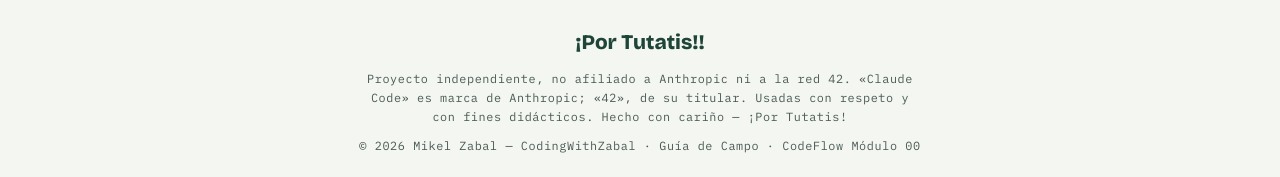
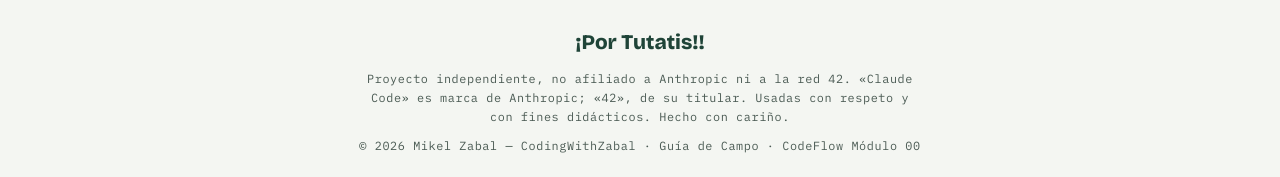
Before and after one commit to zabal42/CodeFlowModule00_SP, a plain HTML site: page docs/guia/guia-campo-index.html in a window 1280 px wide. Shown: the part 2950-3127 px from the top of the page. Drawn offline with nearby package versions, Linux system fonts and the light colour scheme.

Commit message:
fixing POR TUTATIS

```diff
--- a/docs/guia/guia-campo-index.html
+++ b/docs/guia/guia-campo-index.html
@@ -157,7 +157,7 @@
 
 <footer>
   <p class="motto">¡Por Tutatis!!</p>
-  <p class="legal" style="max-width:48em;margin:.6rem auto 0;line-height:1.6">Proyecto independiente, no afiliado a Anthropic ni a la red 42. «Claude Code» es marca de Anthropic; «42», de su titular. Usadas con respeto y con fines didácticos. Hecho con cariño — ¡Por Tutatis!</p>
+  <p class="legal" style="max-width:48em;margin:.6rem auto 0;line-height:1.6">Proyecto independiente, no afiliado a Anthropic ni a la red 42. «Claude Code» es marca de Anthropic; «42», de su titular. Usadas con respeto y con fines didácticos. Hecho con cariño.</p>
   <p class="legal">© 2026 Mikel Zabal — CodingWithZabal · Guía de Campo · CodeFlow Módulo 00</p>
 </footer>
 
```
